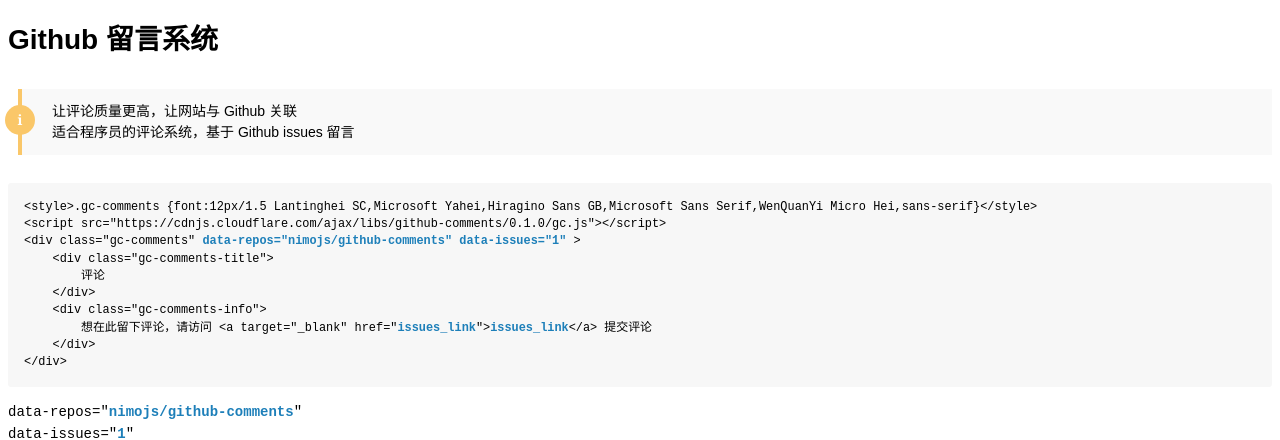
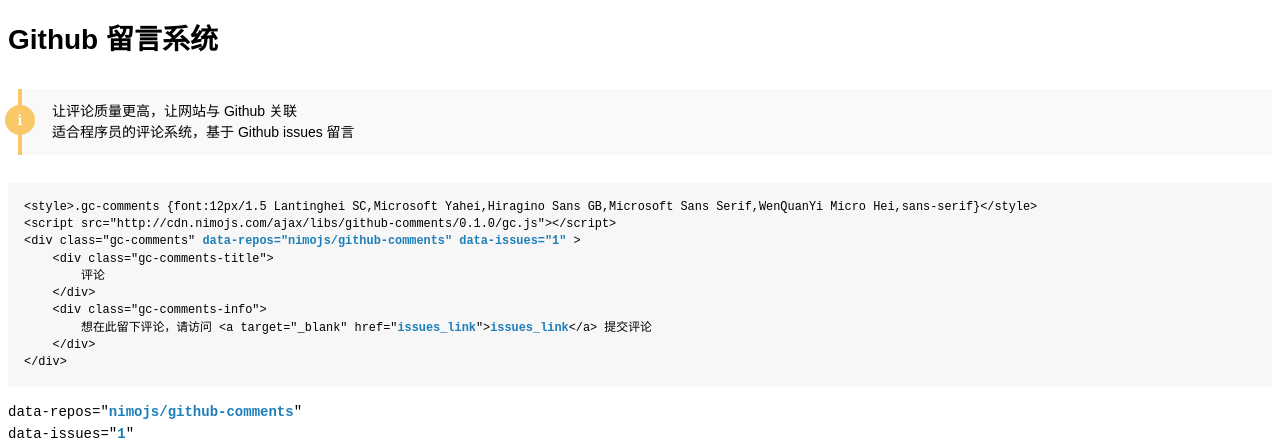
Before and after one commit to nimoc/github-comments, a website built with webpack: page index.html in a window 1280 px wide. Shown: the top 440 px of the page. Built offline with nearby package versions, Linux system fonts and the light colour scheme; no server answers.

Commit message:
cdn.nimojs.com

```diff
--- a/index.html
+++ b/index.html
@@ -16,7 +16,7 @@
 </p>
 <pre style="padding: 16px;  font-size: 85%; line-height: 1.45; background-color: #f7f7f7; border-radius: 3px;overflow:scroll;" >
 &lt;style&gt;.gc-comments {font:12px/1.5 Lantinghei SC,Microsoft Yahei,Hiragino Sans GB,Microsoft Sans Serif,WenQuanYi Micro Hei,sans-serif}&lt;/style&gt;
-&lt;script src="https://cdnjs.cloudflare.com/ajax/libs/github-comments/0.1.0/gc.js"&gt;&lt;/script&gt;
+&lt;script src="http://cdn.nimojs.com/ajax/libs/github-comments/0.1.0/gc.js"&gt;&lt;/script&gt;
 &lt;div class="gc-comments" <strong style="color:#1D7FB9;" >data-repos="nimojs/github-comments"</strong> <strong style="color:#1D7FB9;" >data-issues="1"</strong> &gt;
     &lt;div class="gc-comments-title"&gt;
         评论
--- a/package.json
+++ b/package.json
@@ -2,7 +2,7 @@
   "filename": "gc.js",
   "homepage": "http://nimojs.github.io/github-comments/",
   "name": "github-comments",
-  "version": "0.1.0",
+  "version": "0.2.0",
   "description": "Github 留言系统 | 让评论质量更高，让网站与 Github 关联 | 适合程序员的评论系统，基于 Github issues 留言",
   "main": "lib/index.js",
   "scripts": {
```
Also changed, not shown: README.md.
